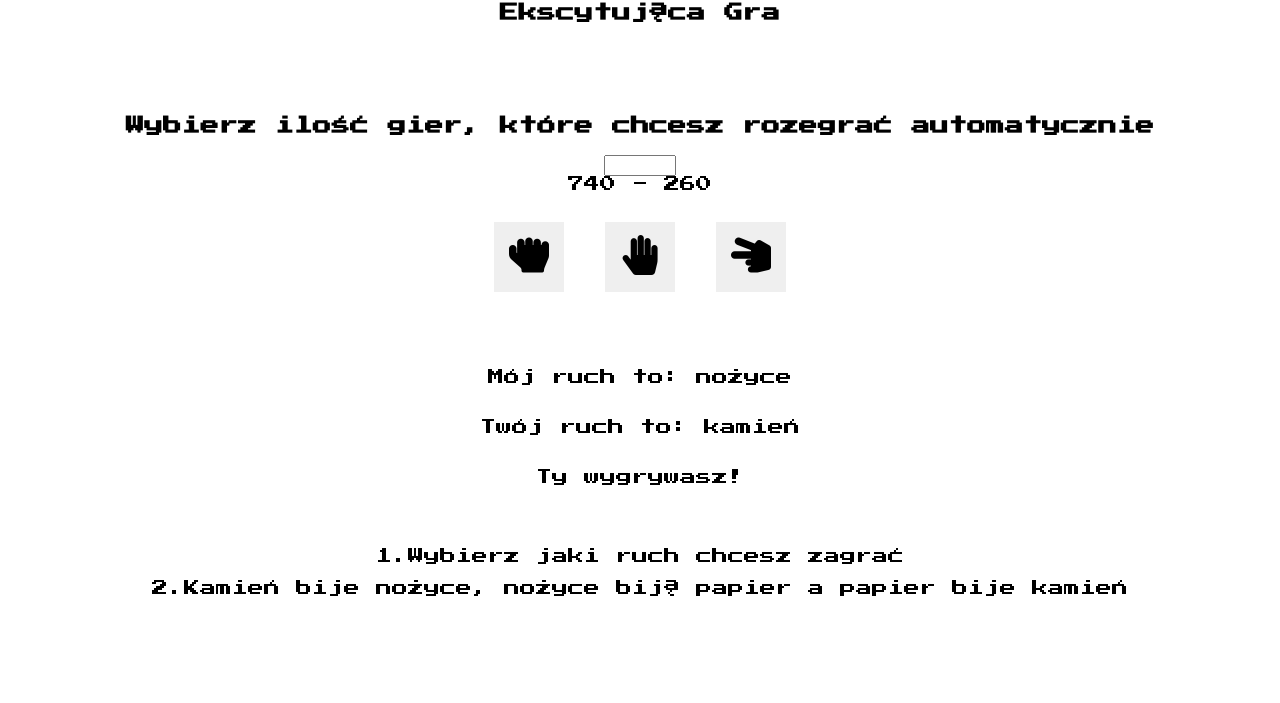
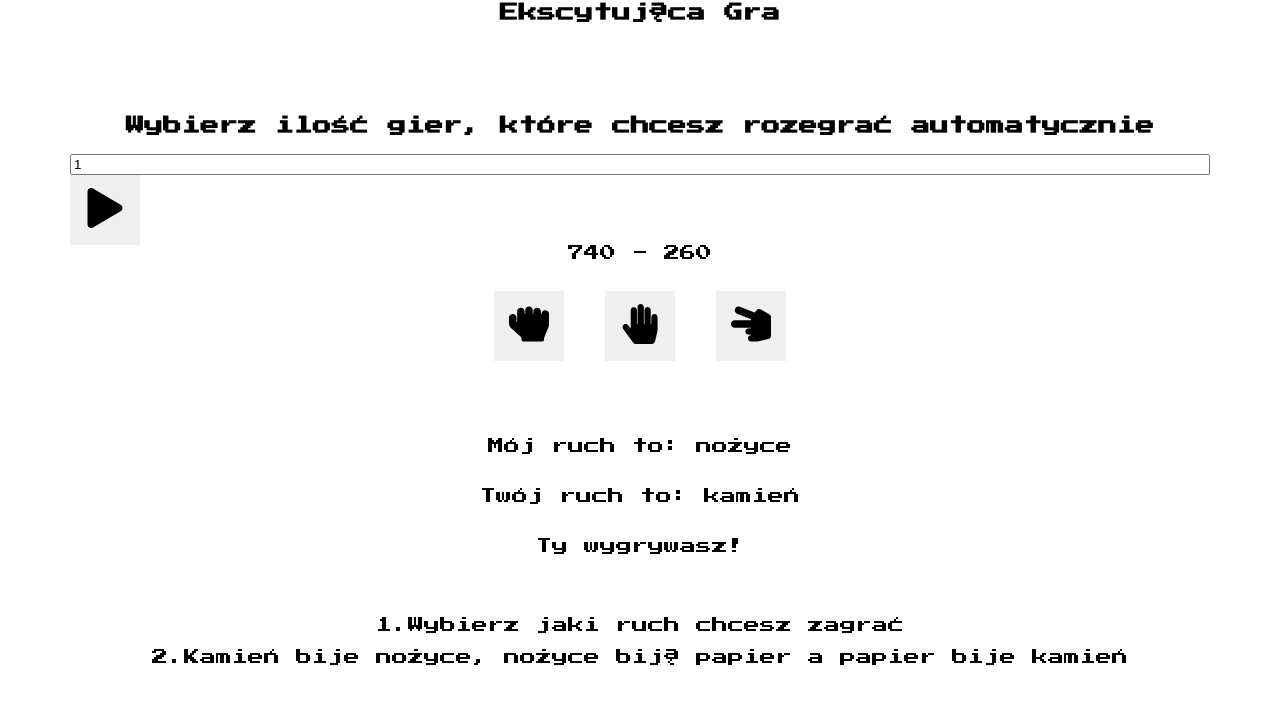
Before and after one commit to grzesiekS/javascript-prework, a website: page index.html in a window 1280 px wide. Shown: the part 125-828 px from the top of the page. Drawn offline with Linux system fonts and the light colour scheme.

Commit message:
Add html code for games-generator section

```diff
--- a/index.html
+++ b/index.html
@@ -21,7 +21,10 @@
 			<div class="wrapper">
 				<div class="games-generator">
 					<h3>Wybierz ilość gier, które chcesz rozegrać automatycznie</h3>
-					<input type="number" id="gamesNumber" min="1" max="1000" step="1">
+					<form class="wrapper">
+						<input type="number" id="gamesNumber" min="1" max="1000" step="1" value="1">
+						<button id="rndGameGenerator" type="button"><i class="fas fa-play"></i></button>
+					</form>
 				</div>
 				<div id="result"></div>
 				<div id="buttons">
```
